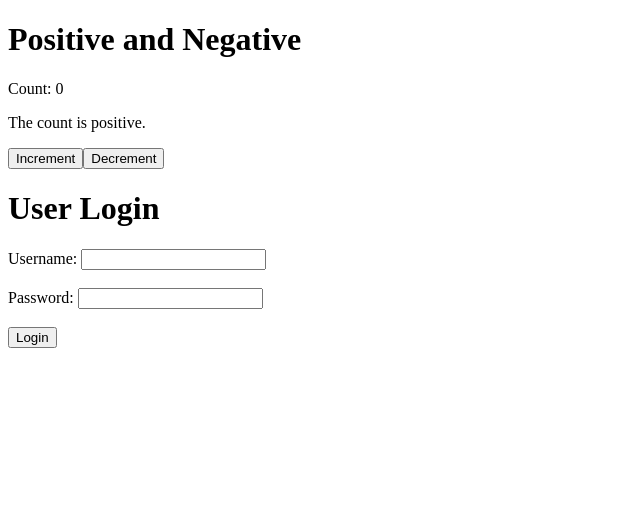
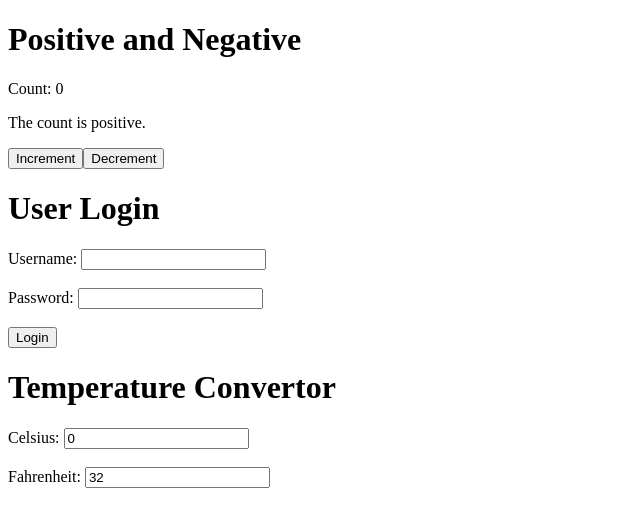
Before and after one commit to 7vTr0x7/React.js-2, a React (Vite) app in the folder IR_Practice1/: page / in a window 1280 px wide. Shown: the top 520 px of the page, without its empty margins (0-640 px from the left). Built offline with nearby package versions, Linux system fonts and the light colour scheme.

Commit message:
IR_Practice1 - TempCalculator

```diff
--- a/IR_Practice1/src/App.jsx
+++ b/IR_Practice1/src/App.jsx
@@ -1,12 +1,14 @@
 import React from "react";
 import PosNeg from "./components/PosNeg";
 import UserLogin from "./components/UserLogin";
+import TempCalculator from "./components/TempCalculator";
 
 const App = () => {
   return (
     <div>
       <PosNeg />
       <UserLogin />
+      <TempCalculator />
     </div>
   );
 };
--- /dev/null
+++ b/IR_Practice1/src/components/TempCalculator.jsx
@@ -0,0 +1,42 @@
+import React, { useState } from "react";
+
+const TempCalculator = () => {
+  const [celsius, setCelsius] = useState(0);
+  const [fahrenheit, setFahrenheit] = useState(32);
+
+  const celsiusToFahrenheit = (e) => {
+    const fahrenheitTemp = (9 / 5) * e.target.value + 32;
+    setCelsius(e.target.value);
+    setFahrenheit(fahrenheitTemp);
+  };
+
+  const fahrenheitToCelsius = (e) => {
+    const celsiusTemp = ((e.target.value - 32) * 5) / 9;
+    setCelsius(celsiusTemp);
+    setFahrenheit(e.target.value);
+  };
+
+  return (
+    <div>
+      <h1>Temperature Convertor</h1>
+      <label htmlFor="celsius">Celsius: </label>
+      <input
+        type="number"
+        id="celsius"
+        value={celsius}
+        onChange={celsiusToFahrenheit}
+      />
+      <br />
+      <br />
+      <label htmlFor="fahrenheit">Fahrenheit: </label>
+      <input
+        type="number"
+        id="fahrenheit"
+        value={fahrenheit}
+        onChange={fahrenheitToCelsius}
+      />
+    </div>
+  );
+};
+
+export default TempCalculator;
```
